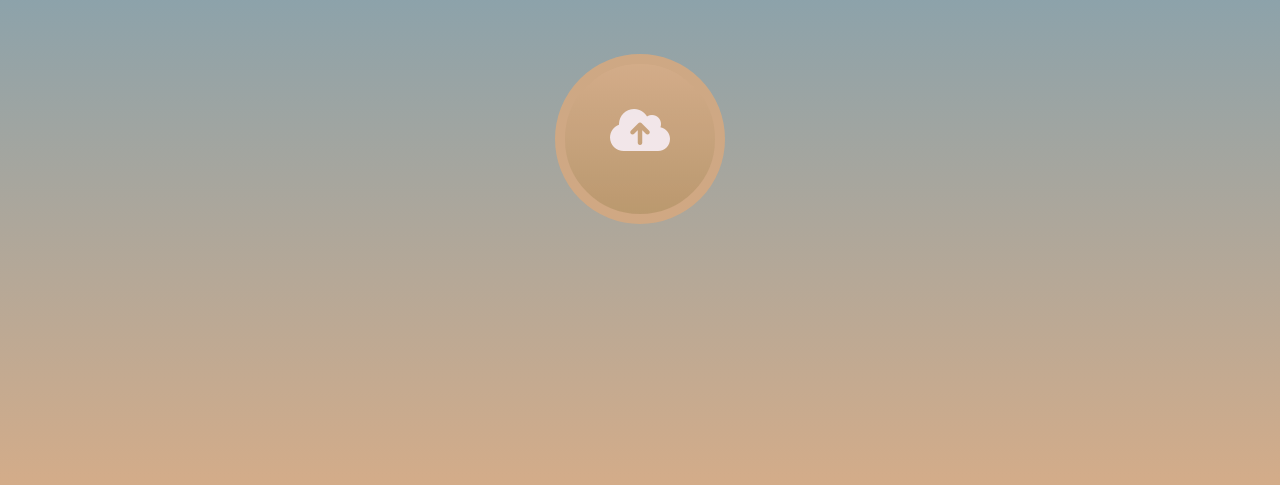
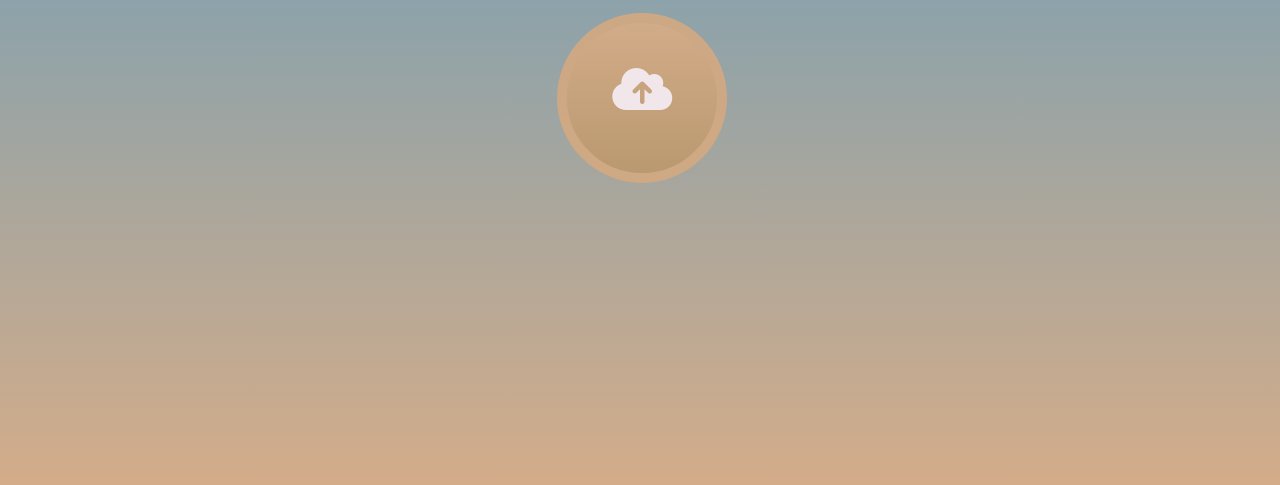
Before and after one commit to greg-bt/WhatsApp-Analyser, a plain HTML site: page index.html in a window 1280 px wide. Shown: the part 271-756 px from the top of the page. Drawn offline with Linux system fonts and the light colour scheme.

Commit message:
Update index.html

```diff
--- a/index.html
+++ b/index.html
@@ -24,7 +24,7 @@
             <p style="float: left;font-size: 16px;display: inline;">Hey, welcome to my purely client-side WhatsApp chat analyser for both Android and iOS exported chats.</p>
 
             <input type="file" id="input-file" class="uploadFile" />
-            <label for="input-file" class="centered" style="top: 350px;"><i class="fas fa-cloud-upload-alt"></i></label>
+            <label for="input-file"><i class="fas fa-cloud-upload-alt"></i></label>
 
         </div>
 
@@ -55,5 +55,3 @@
     </body>
 
 </html>
-
-<!-- https://visme.co/blog/wp-content/uploads/2016/09/website3-1024x512.png -->
```
